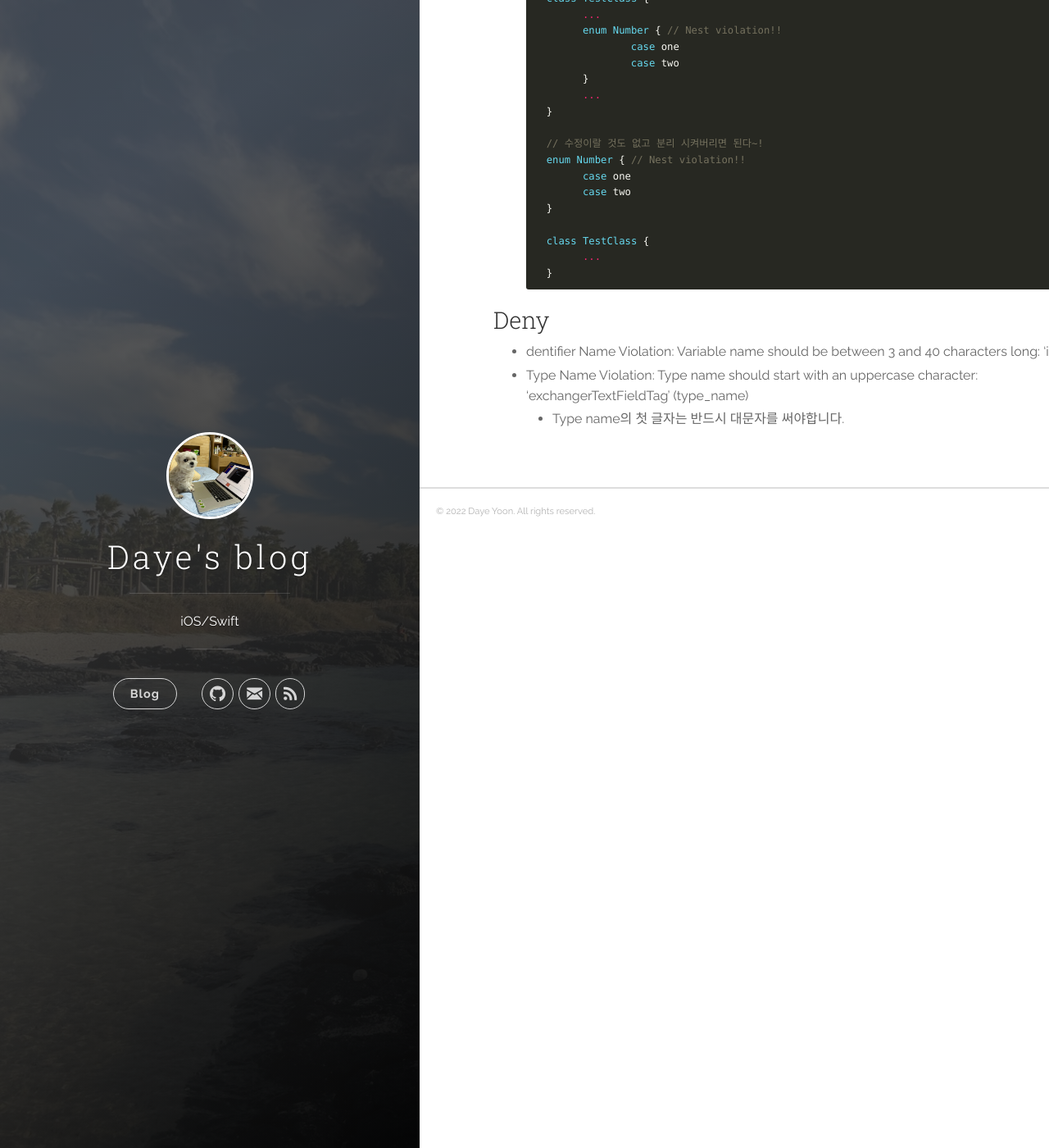
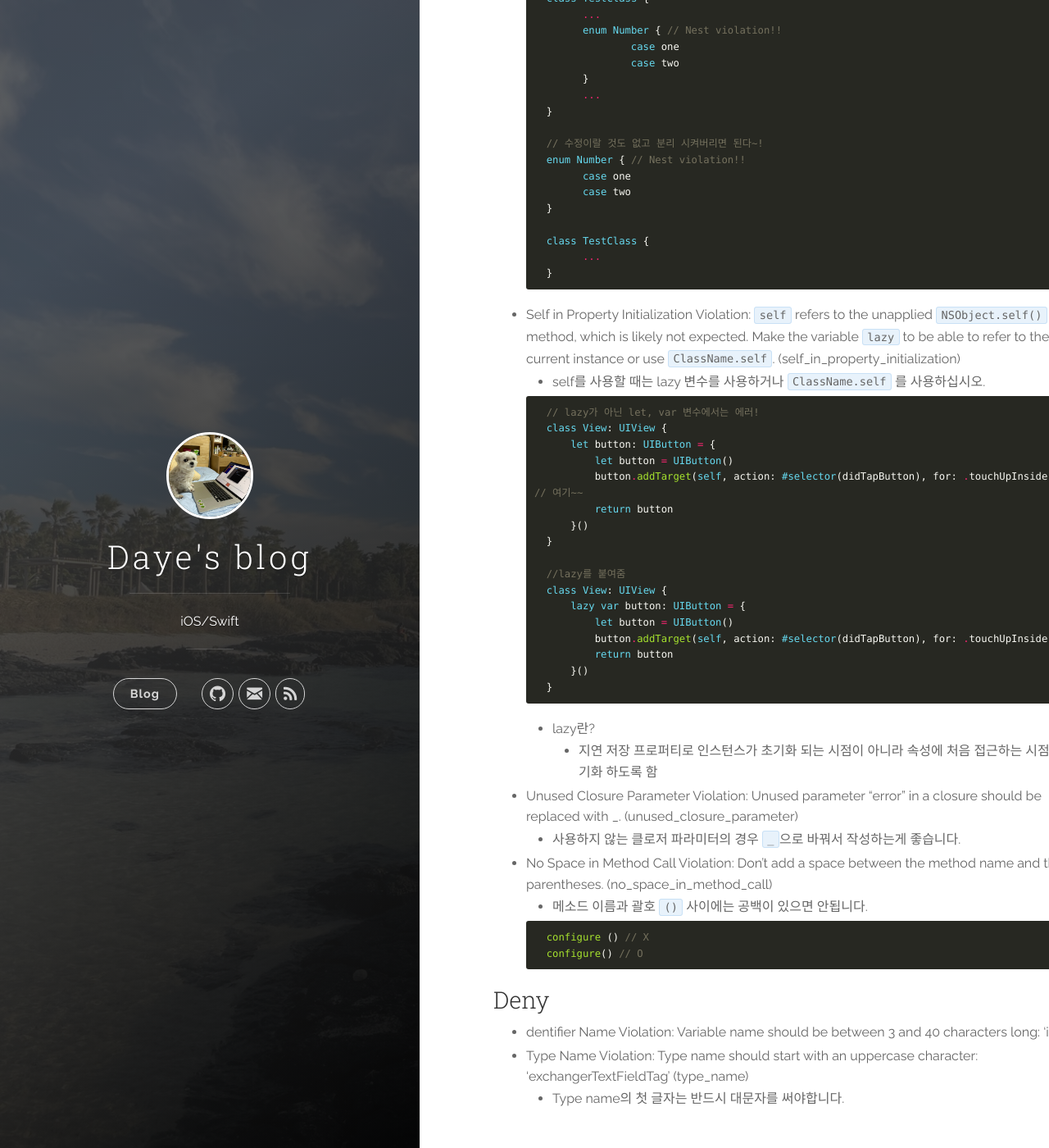
Before and after one commit to dy-yb/dy-yb.github.io, a Jekyll site: the page built from _posts/2022-02-15-SwiftLint.md, in a window 1280 px wide and 1400 px high, scrolled down 1908 px. Shown: the whole window at 82% size. Built offline with Jekyll 4.4.1, drawn with Linux system fonts in a browser that asks for light colours; comment, search, counter and statistics services are not loaded; some of the changed text lies outside the part shown.

Commit message:
Update 2022-02-15-SwiftLint.md

````diff
--- a/_posts/2022-02-15-SwiftLint.md
+++ b/_posts/2022-02-15-SwiftLint.md
@@ -103,6 +103,43 @@ Lint라는 것.. 사용해보니 굉장히 예민하고도 예민한 놈이었
     }
     ```
 
+- Self in Property Initialization Violation: `self` refers to the unapplied `NSObject.self()` method, which is likely not expected. Make the variable `lazy` to be able to refer to the current instance or use `ClassName.self`. (self_in_property_initialization)
+    - self를 사용할 때는 lazy 변수를 사용하거나 `ClassName.self` 를 사용하십시오.
+
+    ```swift
+    // lazy가 아닌 let, var 변수에서는 에러!
+    class View: UIView {
+        let button: UIButton = {
+            let button = UIButton()
+            button.addTarget(self, action: #selector(didTapButton), for: .touchUpInside) // 여기~~
+            return button
+        }()
+    }
+
+    //lazy를 붙여줌
+    class View: UIView {
+        lazy var button: UIButton = {
+            let button = UIButton()
+            button.addTarget(self, action: #selector(didTapButton), for: .touchUpInside)
+            return button
+        }()
+    }
+    ```
+
+    - lazy란?
+        - 지연 저장 프로퍼티로 인스턴스가 초기화 되는 시점이 아니라 속성에 처음 접근하는 시점에 초기화 하도록 함
+
+- Unused Closure Parameter Violation: Unused parameter "error" in a closure should be replaced with _. (unused_closure_parameter)
+    - 사용하지 않는 클로저 파라미터의 경우 `_`으로 바꿔서 작성하는게 좋습니다.
+
+- No Space in Method Call Violation: Don't add a space between the method name and the parentheses. (no_space_in_method_call)
+    - 메소드 이름과 괄호 `()` 사이에는 공백이 있으면 안됩니다.
+
+    ```swift
+    configure () // X
+    configure() // O
+    ```
+
 
 ### Deny
 
````
Also changed, not shown: other parts of _posts/2022-02-15-SwiftLint.md (+1 -1 lines).
